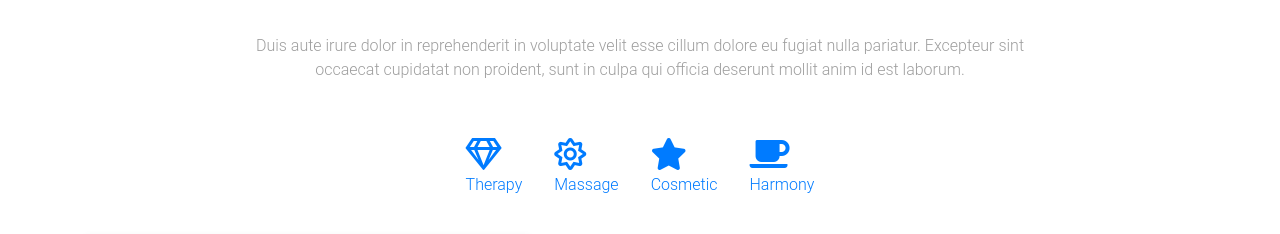
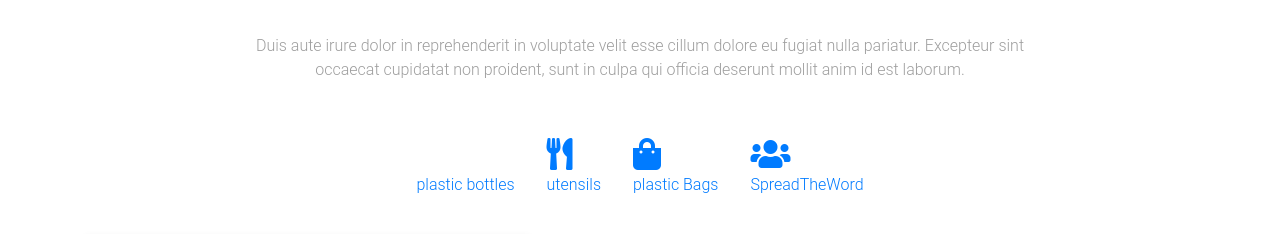
Before and after one commit to KittyKatKoder/RePayCycle, a plain HTML site: page index.html in a window 1280 px wide. Shown: the part 1740-1974 px from the top of the page. Drawn offline with nearby package versions, Linux system fonts and the light colour scheme; some packages are replaced by stand-ins of ours; grey boxes are pictures that could not be loaded.

Commit message:
added changes to about me section

```diff
--- a/index.html
+++ b/index.html
@@ -209,18 +209,18 @@
                   <!-- Nav tabs -->
                   <ul class="nav md-pills pills-secondary flex-center" role="tablist">
                     <li class="nav-item">
-                      <a class="nav-link" data-toggle="tab" href="#panel31" role="tab"><i class="far fa-gem fa-2x"></i><br>
-                        Therapy</a>
+                      <a class="nav-link" data-toggle="tab" href="#panel31" role="tab"><i class="far fa-wine-bottle fa-2x"></i><br>
+                        plastic bottles</a>
                     </li>
                     <li class="nav-item">
-                      <a class="nav-link active" data-toggle="tab" href="#panel32" role="tab"><i class="far fa-sun fa-2x"></i><br> Massage</a>
+                      <a class="nav-link active" data-toggle="tab" href="#panel32" role="tab"><i class="fas fa-utensils fa-2x"></i><br> utensils</a>
                     </li>
                     <li class="nav-item">
-                      <a class="nav-link" data-toggle="tab" href="#panel33" role="tab"><i class="fas fa-star fa-2x"></i><br>
-                        Cosmetic</a>
+                      <a class="nav-link" data-toggle="tab" href="#panel33" role="tab"><i class="fas fa-shopping-bag fa-2x"></i><br>
+                        plastic Bags</a>
                     </li>
                     <li class="nav-item">
-                      <a class="nav-link" data-toggle="tab" href="#panel34" role="tab"><i class="fas fa-coffee fa-2x"></i><br> Harmony</a>
+                      <a class="nav-link" data-toggle="tab" href="#panel34" role="tab"><i class="fas fa-users fa-2x"></i><br> SpreadTheWord</a>
                     </li>
                   </ul>
 
```
